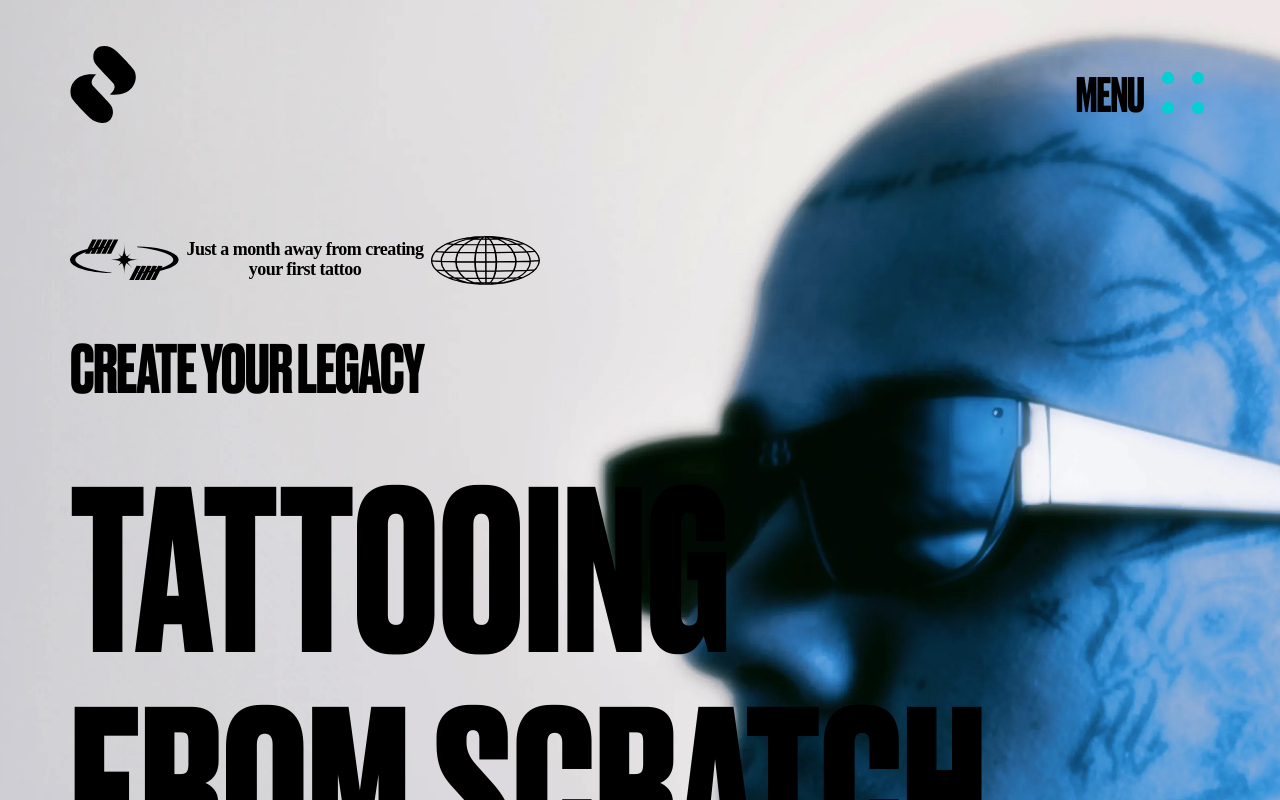
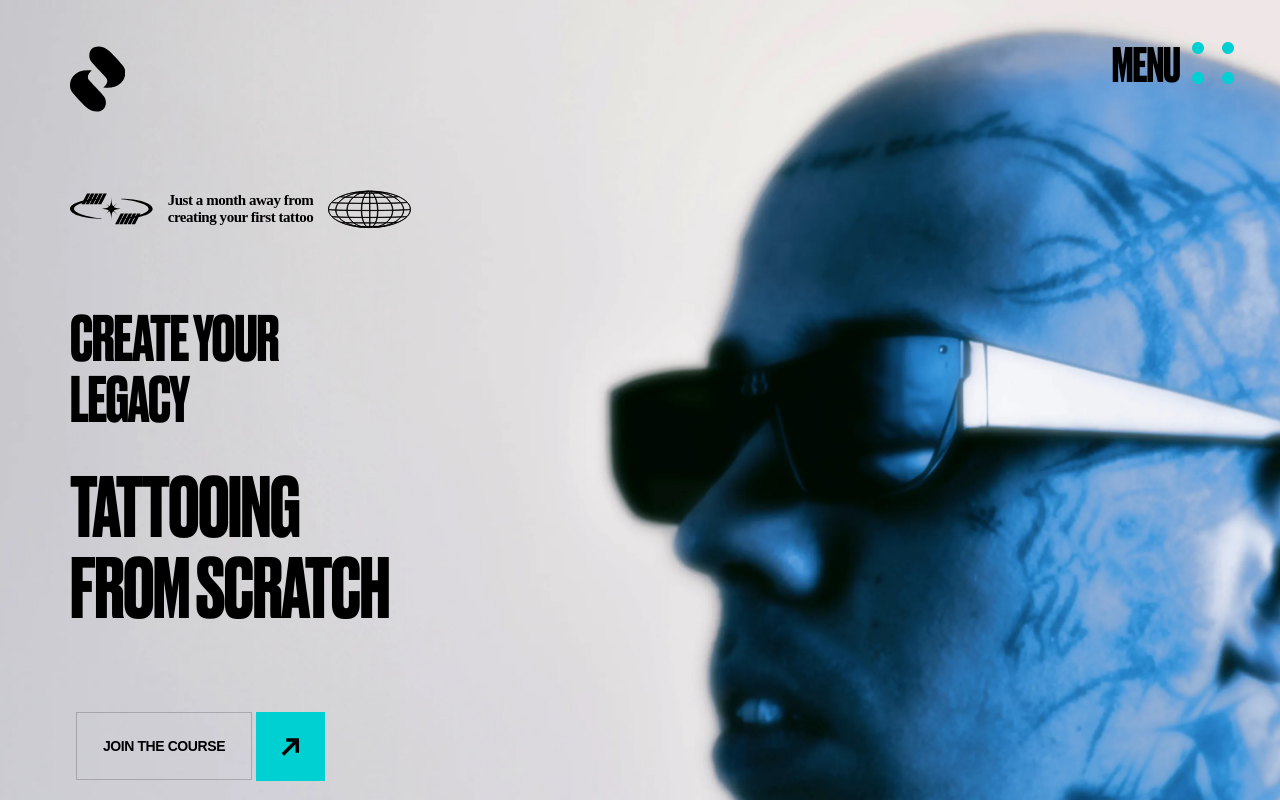
Before and after one commit to GYaskey/PROJECTION-Hype-tattoo, a React (Vite) app: page / in a window 1280 px wide. Shown: the top 800 px of the page. Built offline with nearby package versions, Linux system fonts and the light colour scheme; a web font is replaced by a local one.

Commit message:
header, hero desk

```diff
--- a/src/components/Header/Header.module.css
+++ b/src/components/Header/Header.module.css
@@ -78,3 +78,15 @@
     height: 24px;
   }
 }
+
+@media (min-width: 768px) and (max-width: 1439px) {
+  .logoIcon {
+    width: 55px;
+    height: 66px;
+  }
+  .menuButton {
+    gap: 12px;
+    top: 40px;
+    right: 40px;
+  }
+}
--- a/src/components/Hero/Hero.module.css
+++ b/src/components/Hero/Hero.module.css
@@ -3,16 +3,6 @@
   display: flex;
   flex-direction: column;
   gap: 52px;
-}
-
-@media (max-width: 767px) {
-  .heroSection {
-    margin-top: 62px;
-    padding: 51px 20px;
-    display: flex;
-    flex-direction: column;
-    gap: 0px;
-  }
 }
 
 .smallHeading {
@@ -50,32 +40,6 @@
   width: 252px;
 }
 
-@media (max-width: 767px) {
-  .smallHeading {
-    height: 20px;
-    margin-bottom: 51px;
-  }
-  .smallHeadingIconLeft {
-    width: 53px;
-  }
-  .smallHeadingIconLeft use {
-    height: 20px;
-  }
-  .smallHeadingIconRight {
-    width: 53px;
-    fill: #000;
-    stroke-width: 0.78px;
-    stroke: #000;
-  }
-  .smallHeadingIconRight use {
-    height: 20px;
-  }
-  .smallHeadingText {
-    font-size: 10px;
-    width: 115px;
-  }
-}
-
 .midHeadingText {
   font-family: 'Druk Cyr', sans-serif;
   font-weight: 700;
@@ -86,13 +50,6 @@
   color: #000;
 }
 
-@media (max-width: 767px) {
-  .midHeadingText {
-    font-size: 62px;
-    width: 203px;
-  }
-}
-
 .largeHeadingText {
   font-family: 'Druk Cyr', sans-serif;
   font-weight: 700;
@@ -101,15 +58,6 @@
   text-transform: uppercase;
   color: #000;
   max-width: 933px;
-}
-
-@media (max-width: 767px) {
-  .largeHeadingText {
-    font-size: 62px;
-    letter-spacing: -0.02em;
-    max-width: 260px;
-    margin-bottom: 51px;
-  }
 }
 
 .signupButton {
@@ -149,7 +97,54 @@
   border: 1px solid #00d0d2;
 }
 
+.signupButtonIcon {
+  width: 19px;
+  height: 18px;
+  stroke-width: 4.12px;
+  stroke: #000;
+}
+
 @media (max-width: 767px) {
+  .heroSection {
+    margin-top: 62px;
+    padding: 51px 20px;
+    display: flex;
+    flex-direction: column;
+    gap: 0px;
+  }
+  .smallHeading {
+    height: 20px;
+    margin-bottom: 51px;
+  }
+  .smallHeadingIconLeft {
+    width: 53px;
+  }
+  .smallHeadingIconLeft use {
+    height: 20px;
+  }
+  .smallHeadingIconRight {
+    width: 53px;
+    fill: #000;
+    stroke-width: 0.78px;
+    stroke: #000;
+  }
+  .smallHeadingIconRight use {
+    height: 20px;
+  }
+  .smallHeadingText {
+    font-size: 10px;
+    width: 115px;
+  }
+  .midHeadingText {
+    font-size: 62px;
+    width: 203px;
+  }
+  .largeHeadingText {
+    font-size: 62px;
+    letter-spacing: -0.02em;
+    max-width: 260px;
+    margin-bottom: 51px;
+  }
   .signupButton {
     gap: 2px;
   }
@@ -165,9 +160,59 @@
   }
 }
 
-.signupButtonIcon {
-  width: 19px;
-  height: 18px;
-  stroke-width: 4.12px;
-  stroke: #000;
+@media (min-width: 768px) and (max-width: 1439px) {
+  .heroSection {
+    margin-top: unset;
+    padding: 35px 70px;
+    display: flex;
+    flex-direction: column;
+    gap: 35px;
+  }
+  .smallHeading {
+    height: 20px;
+    margin-bottom: 51px;
+  }
+  .smallHeadingIconLeft {
+    width: 83px;
+  }
+  .smallHeadingIconLeft use {
+    height: 40px;
+  }
+  .smallHeadingIconRight {
+    width: 83px;
+    fill: #000;
+    stroke-width: 1px;
+    stroke: #000;
+  }
+  .smallHeadingIconRight use {
+    height: 40px;
+  }
+  .smallHeadingText {
+    font-size: 15px;
+    width: 175px;
+  }
+  .midHeadingText {
+    font-size: 62px;
+
+    max-width: 250px;
+  }
+  .largeHeadingText {
+    font-size: 82px;
+    letter-spacing: -0.02em;
+    max-width: 350px;
+    margin-bottom: 51px;
+  }
+  .signupButton {
+    gap: 4px;
+  }
+
+  .signupButtonText {
+    font-size: 14px;
+    padding: 26px;
+  }
+
+  .signupButtonIconWrap {
+    width: 67px;
+    height: 67px;
+  }
 }
```
